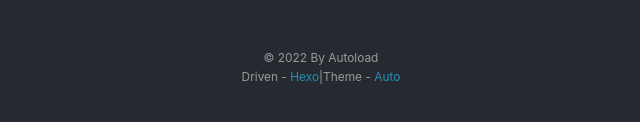
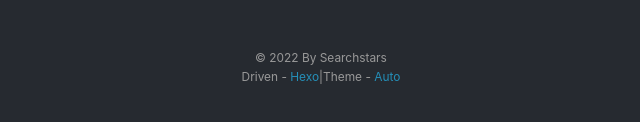
Before and after one commit to Stargazing-Studio/Stargazing-Studio.github.io, a plain HTML site: page index.html in a window 1280 px wide. Shown: the part 850-972 px from the top of the page, 319-959 px from the left. Drawn offline with Linux system fonts and the light colour scheme.

Commit message:
Update index.html

```diff
--- a/index.html
+++ b/index.html
@@ -126,7 +126,7 @@
 
   <div class="outer">
     <div id="footer-info" class="inner">
-      &copy; 2022 By Autoload<br>
+      &copy; 2022 By Searchstars<br>
       Driven - <a href="https://hexo.io/" target="_blank">Hexo</a>|Theme - <a href="https://github.com/autoload/hexo-theme-auto" target="_blank">Auto</a>
     </div>
   </div>
```
